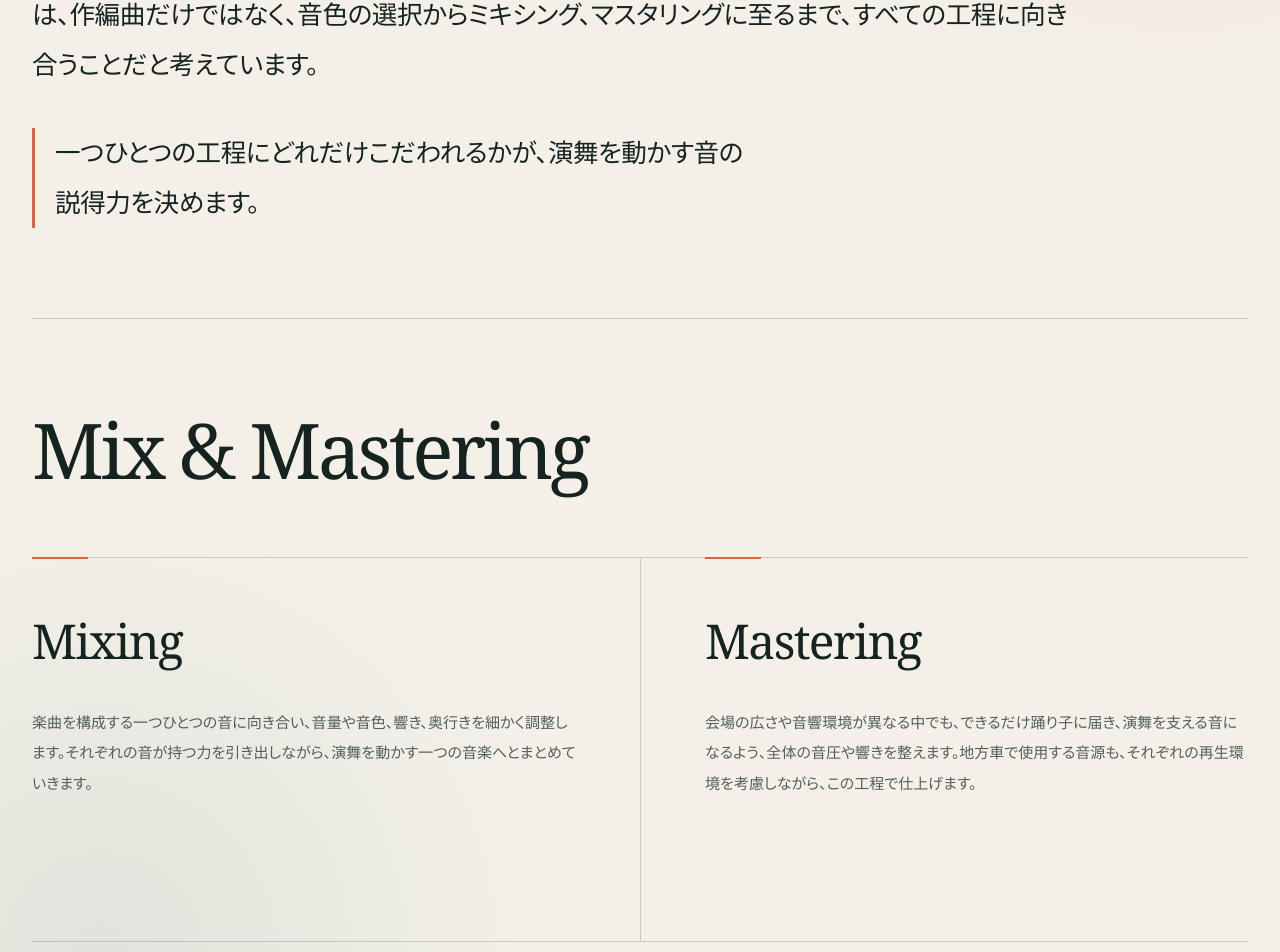
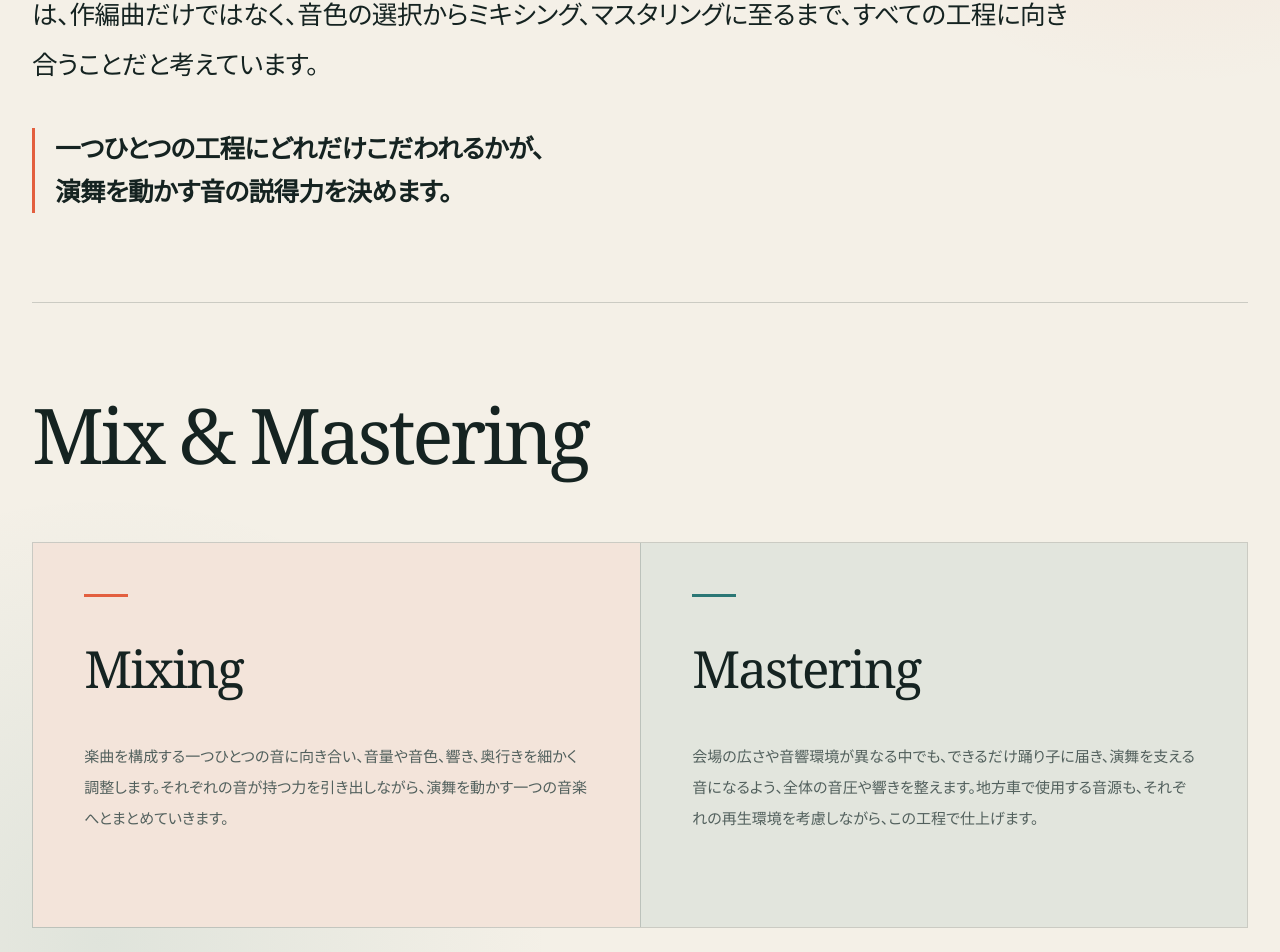
Before and after one commit to tetsufujiki/usi-yosakoi, a Next.js app: page / in a window 1280 px wide. Shown: the part 3395-4347 px from the top of the page. Built offline with nearby package versions, Linux system fonts and the light colour scheme.

Commit message:
fix: refine our process presentation

```diff
--- a/app/globals.css
+++ b/app/globals.css
@@ -754,6 +754,20 @@ button:disabled {
   border-left: 3px solid var(--color-warm);
 }
 
+.our-process__copy .our-process__statement {
+  max-width: 52rem;
+  color: var(--color-ink);
+  font-size: clamp(0.95rem, 2.1vw, 1.6rem);
+  font-weight: 600;
+  letter-spacing: -0.025em;
+  line-height: 1.65;
+}
+
+.our-process__statement span {
+  display: block;
+  white-space: nowrap;
+}
+
 .finishing-process {
   padding-top: clamp(3.5rem, 7vw, 6.5rem);
 }
@@ -770,31 +784,45 @@ button:disabled {
 .finishing-process__grid {
   display: grid;
   margin-top: clamp(2.5rem, 5vw, 4.5rem);
-  border-top: 1px solid var(--color-line);
+  overflow: hidden;
+  border: 1px solid var(--color-line);
 }
 
 .finishing-process__item {
   position: relative;
-  padding: 2rem 0 2.5rem;
-  border-bottom: 1px solid var(--color-line);
+  min-width: 0;
+  padding: clamp(2rem, 5vw, 3.25rem);
+  background: color-mix(in srgb, var(--color-paper) 92%, var(--color-warm) 8%);
+}
+
+.finishing-process__item + .finishing-process__item {
+  border-top: 1px solid var(--color-line);
+}
+
+.finishing-process__item--mastering {
+  background: color-mix(in srgb, var(--color-paper) 91%, var(--color-tide) 9%);
 }
 
 .finishing-process__item::before {
   position: absolute;
-  top: -1px;
-  left: 0;
-  width: 3.5rem;
-  height: 2px;
+  top: clamp(2rem, 5vw, 3.25rem);
+  left: clamp(2rem, 5vw, 3.25rem);
+  width: 2.75rem;
+  height: 3px;
   content: "";
   background: var(--color-warm);
 }
 
+.finishing-process__item--mastering::before {
+  background: var(--color-tide);
+}
+
 .finishing-process__item h4 {
-  margin: 0 0 1.5rem;
+  margin: 1.75rem 0 1.75rem;
   font-family: var(--font-serif);
-  font-size: clamp(1.8rem, 4vw, 3rem);
+  font-size: clamp(2.1rem, 4vw, 3.2rem);
   font-weight: 500;
-  letter-spacing: -0.035em;
+  letter-spacing: -0.04em;
 }
 
 .finishing-process__item p {
@@ -802,7 +830,7 @@ button:disabled {
   margin: 0;
   color: var(--color-ink-soft);
   font-size: 0.94rem;
-  line-height: 2;
+  line-height: 2.05;
 }
 
 /* Journey */
@@ -2056,17 +2084,17 @@ button:disabled {
 
   .finishing-process__item {
     min-height: 24rem;
-    padding: 2.5rem clamp(2.5rem, 5vw, 5rem) 3rem 0;
+    padding: clamp(2.5rem, 4vw, 4rem);
   }
 
   .finishing-process__item + .finishing-process__item {
-    padding-right: 0;
-    padding-left: clamp(2.5rem, 5vw, 5rem);
+    border-top: 0;
     border-left: 1px solid var(--color-line);
   }
 
-  .finishing-process__item + .finishing-process__item::before {
-    left: clamp(2.5rem, 5vw, 5rem);
+  .finishing-process__item::before {
+    top: clamp(2.5rem, 4vw, 4rem);
+    left: clamp(2.5rem, 4vw, 4rem);
   }
 
   .process-list li {
@@ -2213,6 +2241,12 @@ button:disabled {
 
   .our-process__intro h2 > span + span {
     margin-left: 0;
+  }
+
+  .our-process__copy .our-process__statement {
+    padding: 1rem 0 0;
+    border-top: 3px solid var(--color-warm);
+    border-left: 0;
   }
 
   .archive-hero__summary br {
--- a/app/page.tsx
+++ b/app/page.tsx
@@ -230,8 +230,9 @@ export default function Home() {
                 <p>
                   チームとの対話から音の種を探し、楽曲として育て、最後の響きまで丁寧に仕上げる。音楽をつくるとは、作編曲だけではなく、音色の選択からミキシング、マスタリングに至るまで、すべての工程に向き合うことだと考えています。
                 </p>
-                <p>
-                  一つひとつの工程にどれだけこだわれるかが、演舞を動かす音の説得力を決めます。
+                <p className="our-process__statement">
+                  <span>一つひとつの工程にどれだけこだわれるかが、</span>
+                  <span>演舞を動かす音の説得力を決めます。</span>
                 </p>
               </div>
             </div>
@@ -240,7 +241,10 @@ export default function Home() {
               <h3>Mix &amp; Mastering</h3>
               <div className="finishing-process__grid">
                 {finishingProcesses.map((item) => (
-                  <article className="finishing-process__item" key={item.title}>
+                  <article
+                    className={`finishing-process__item finishing-process__item--${item.title.toLowerCase()}`}
+                    key={item.title}
+                  >
                     <h4>{item.title}</h4>
                     <p>{item.copy}</p>
                   </article>
```
